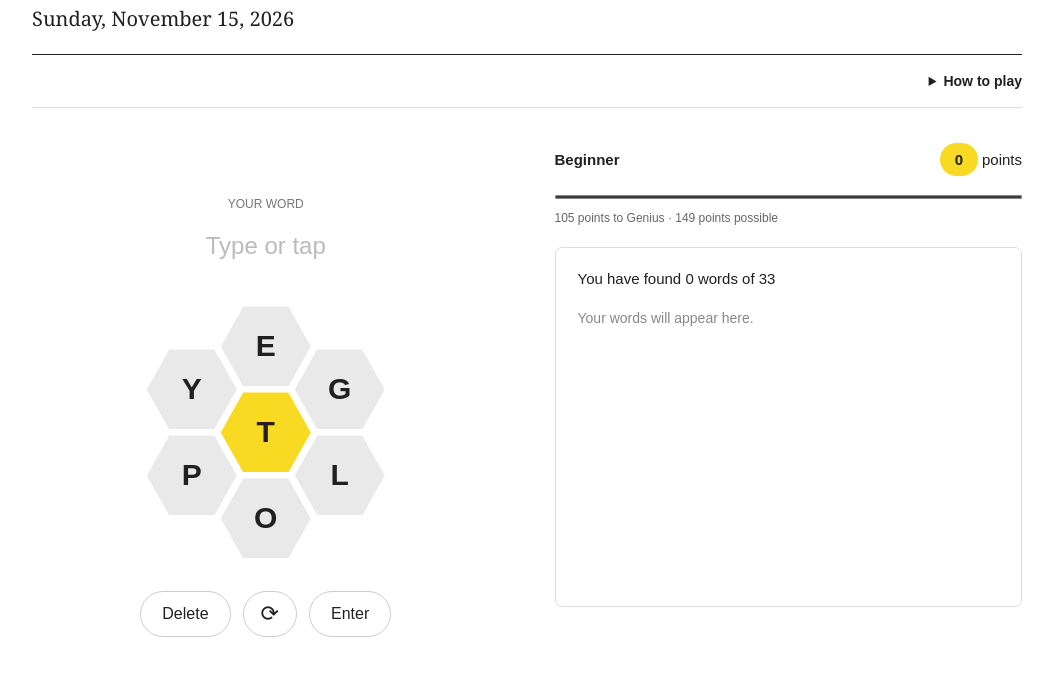
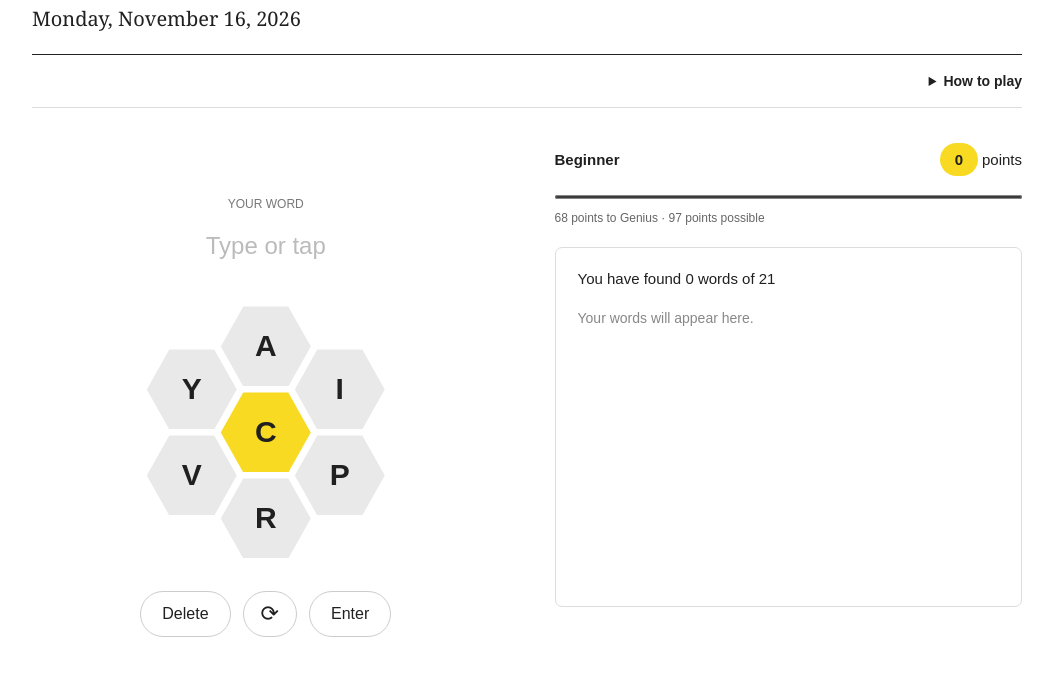
Before and after one commit to kingstarcat/spellingbee, a plain HTML site: page index.html in a window 1280 px wide. Shown: the part 92-768 px from the top of the page, without its empty margins (113-1166 px from the left). Drawn offline with Linux system fonts and the light colour scheme.

Commit message:
puzzle 2026-11-16

```diff
--- a/index.html
+++ b/index.html
@@ -85,7 +85,7 @@
     </div>
     <noscript>Enable JavaScript to play.</noscript>
   </main>
-  <script type="application/json" id="puzzle-data">{"date": "2026-11-15", "centerLetter": "t", "outerLetters": ["e", "g", "l", "o", "p", "y"], "answers": ["logotype", "elote", "eyelet", "gelt", "loot", "lotto", "otology", "pellet", "pelt", "petty", "peyote", "plot", "poet", "polyglot", "poppet", "potty", "teepee", "teleology", "teletype", "tell", "tepee", "toggle", "toll", "tool", "toot", "tootle", "tope", "topology", "topple", "tote", "type", "typo", "typology"], "pangrams": ["logotype"]}</script>
+  <script type="application/json" id="puzzle-data">{"date": "2026-11-16", "centerLetter": "c", "outerLetters": ["a", "i", "p", "r", "v", "y"], "answers": ["privacy", "acacia", "acai", "capri", "carp", "carpi", "carry", "cava", "caviar", "circa", "cirri", "civic", "crap", "crappy", "papacy", "pica", "piracy", "priapic", "pricy", "racy", "vicar"], "pangrams": ["privacy"]}</script>
   <script>
     'use strict';
     const puzzle = JSON.parse(document.getElementById('puzzle-data').textContent);
```
